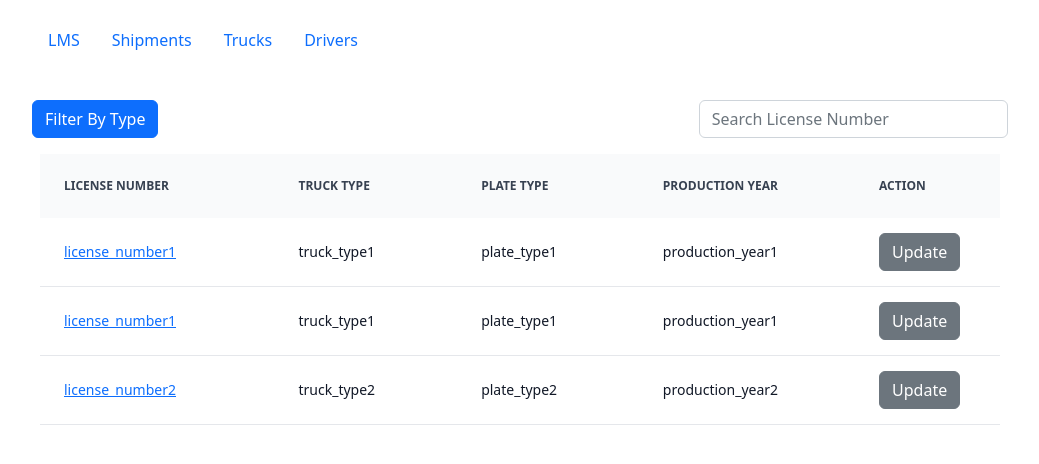
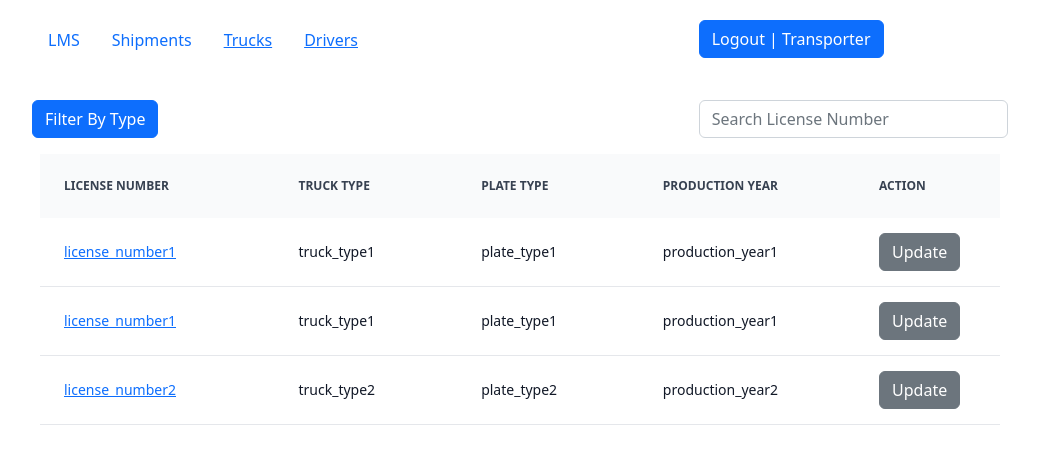
Before and after one commit to yudium/group2-frontend, a React (Create React App) app: page /trucks in a window 1280 px wide. Shown: the top 464 px of the page, without its empty margins (120-1159 px from the left). Built offline with nearby package versions, Linux system fonts and the light colour scheme.

Commit message:
add logout login

```diff
--- /dev/null
+++ b/src/api/auth.js
@@ -0,0 +1,30 @@
+class Token {
+  constructor() {
+    this.token = '';
+  }
+
+  getToken() {
+    return this.token;
+  }
+
+  setToken(t) {
+    this.token = t;
+  }
+}
+
+export const transporterToken = new Token();
+export const shipperToken = new Token();
+
+class Auth {
+  async loginAsTransporter() {
+    transporterToken.setToken('transporterToken');
+  }
+
+  async loginAsShipper() {
+    transporterToken.setToken('transporterToken');
+  }
+}
+
+const auth = new Auth();
+
+export default auth;
--- a/src/components/TransporterMenu.js
+++ b/src/components/TransporterMenu.js
@@ -1,22 +1,48 @@
 import React, { useEffect, useState } from 'react';
 import PropTypes from 'prop-types';
-import { Nav } from 'react-bootstrap';
+import { Button, Col, Nav, Row } from 'react-bootstrap';
+import { Link, useHistory } from 'react-router-dom';
+import { transporterToken } from '../api/auth';
 
 export default function TransporterMenu() {
+  const history = useHistory();
+
+  useEffect(() => {
+    if (transporterToken.getToken === '') {
+      history.push('/login');
+    }
+  }, []);
+
+  const logout = () => {
+    transporterToken.setToken('');
+    history.push('/login');
+  };
+
   return (
-    <Nav activeKey="/home" style={{ margin: "0 0 40px 0" }}>
+    <Row>
+      <Col sm={8}>
+        <Nav activeKey="/home" style={{ margin: '0 0 40px 0' }}>
           <Nav.Item>
-        <Nav.Link href="/home">LMS</Nav.Link>
+            <Nav.Link href="/transporter/trucks">LMS</Nav.Link>
           </Nav.Item>
           <Nav.Item>
             <Nav.Link eventKey="link-1">Shipments</Nav.Link>
           </Nav.Item>
           <Nav.Item>
-        <Nav.Link eventKey="link-2">Trucks</Nav.Link>
+            <Nav.Link eventKey="link-2">
+              <Link to="/transporter/trucks">Trucks</Link>
+            </Nav.Link>
           </Nav.Item>
           <Nav.Item>
-        <Nav.Link eventKey="link-2">Drivers</Nav.Link>
+            <Nav.Link eventKey="link-2">
+              <Link to="/transporter/drivers">Drivers</Link>
+            </Nav.Link>
           </Nav.Item>
         </Nav>
+      </Col>
+      <Col sm={4}>
+        <Button onClick={logout}>Logout | Transporter</Button>
+      </Col>
+    </Row>
   );
 }
--- a/src/pages/LoginUser/LoginUser.js
+++ b/src/pages/LoginUser/LoginUser.js
@@ -1,24 +1,43 @@
-import React from 'react'
+import React from 'react';
+import { useHistory } from 'react-router-dom';
+import auth from '../../api/auth';
 
 const LoginUser = () => {
-  const handleLogin = (value) => {
-    (value === 'transporter') ? window.location.href = '/transporter' : window.location.href = '/shipper'
-  }
+  const history = useHistory();
+
+  const handleLogin = async (value) => {
+    if (value === 'transporter') {
+      auth.loginAsTransporter().then(() => history.push('/transporter/trucks'));
+    } else {
+      auth.loginAsShipper().then(() => history.push('/shipper'));
+    }
+  };
+
   return (
-    <div className='flex w-full h-screen justify-center items-center'>
-        <div className='flex flex-row w-1/6 h-1/6 justify-center items-center rounded-lg border-2 mt-12'>
-            <div className='flex items-center justify-center w-1/2 h-full bg-blue-100 text-xl shadow-xl rounded-l-lg'>Login as</div>
-            <div className='flex flex-col w-1/2 h-full'>
-                <div className='flex justify-center items-center h-1/2 border-2 rounded-tr-lg'>
-                    <button className='h-full' value={'transporter'} onClick={handleLogin(value)}>Transporter</button>
-                </div>
-                <div className='flex justify-center items-center h-1/2 border-2 rounded-br-lg'>
-                    <button className='h-full' value={'shipper'} onClick={handleLogin(value)}>Shipper</button>
-                </div>
-            </div>
+    <div className="flex w-full h-screen justify-center items-center">
+      <div className="flex flex-row w-1/6 h-1/6 justify-center items-center rounded-lg border-2 mt-12">
+        <div className="flex items-center justify-center w-1/2 h-full bg-blue-100 text-xl shadow-xl rounded-l-lg">
+          Login as
         </div>
+        <div className="flex flex-col w-1/2 h-full">
+          <div className="flex justify-center items-center h-1/2 border-2 rounded-tr-lg">
+            <button
+              className="h-full"
+              value={'transporter'}
+              onClick={() => handleLogin('transporter')}
+            >
+              Transporter
+            </button>
+          </div>
+          <div className="flex justify-center items-center h-1/2 border-2 rounded-br-lg">
+            <button className="h-full" value={'shipper'} onClick={() => handleLogin('shipper')}>
+              Shipper
+            </button>
+          </div>
+        </div>
+      </div>
     </div>
-  )
-}
+  );
+};
 
-export default LoginUser
+export default LoginUser;
```
Lines whose indentation alone changed are shown as unchanged.
